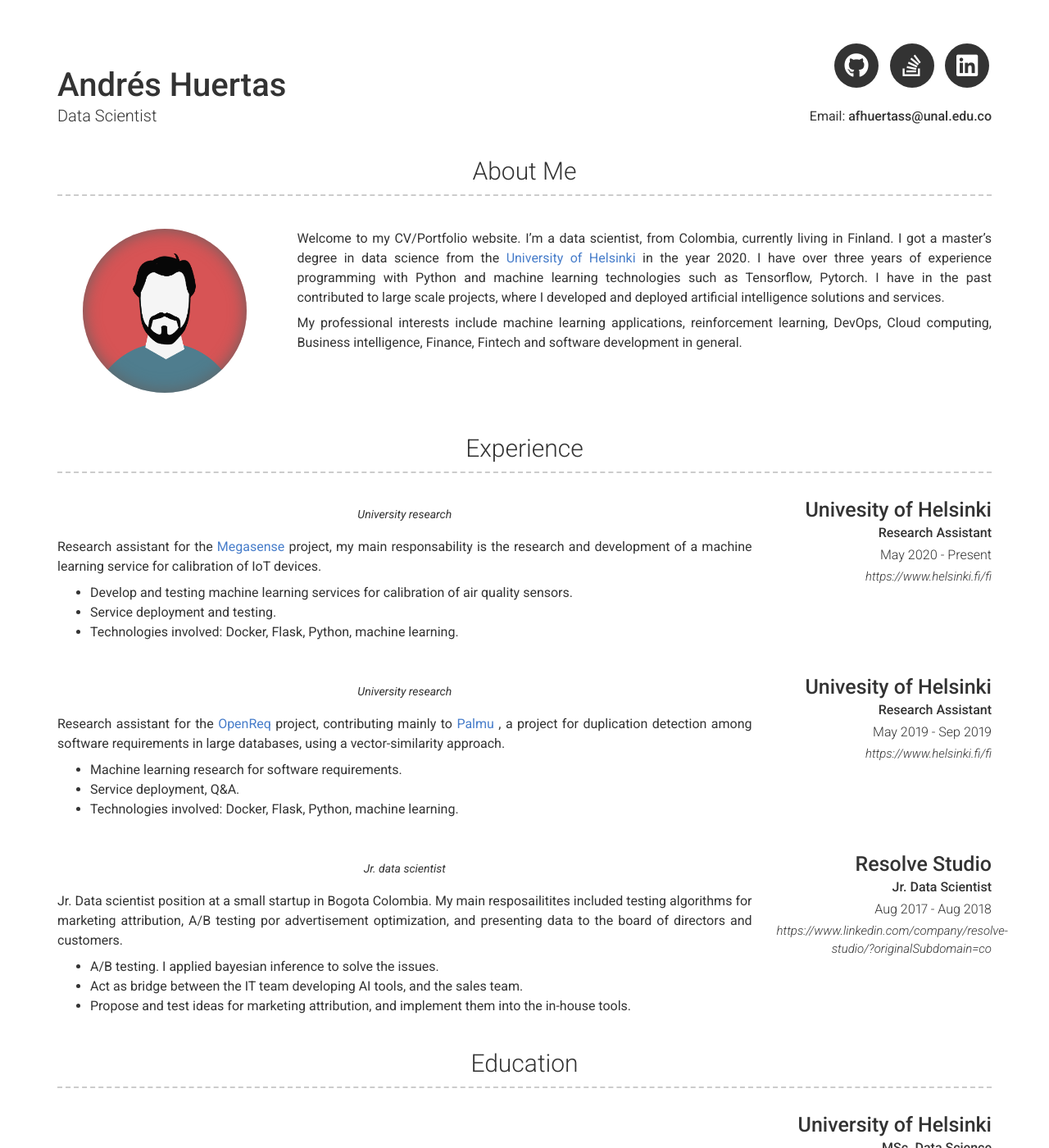
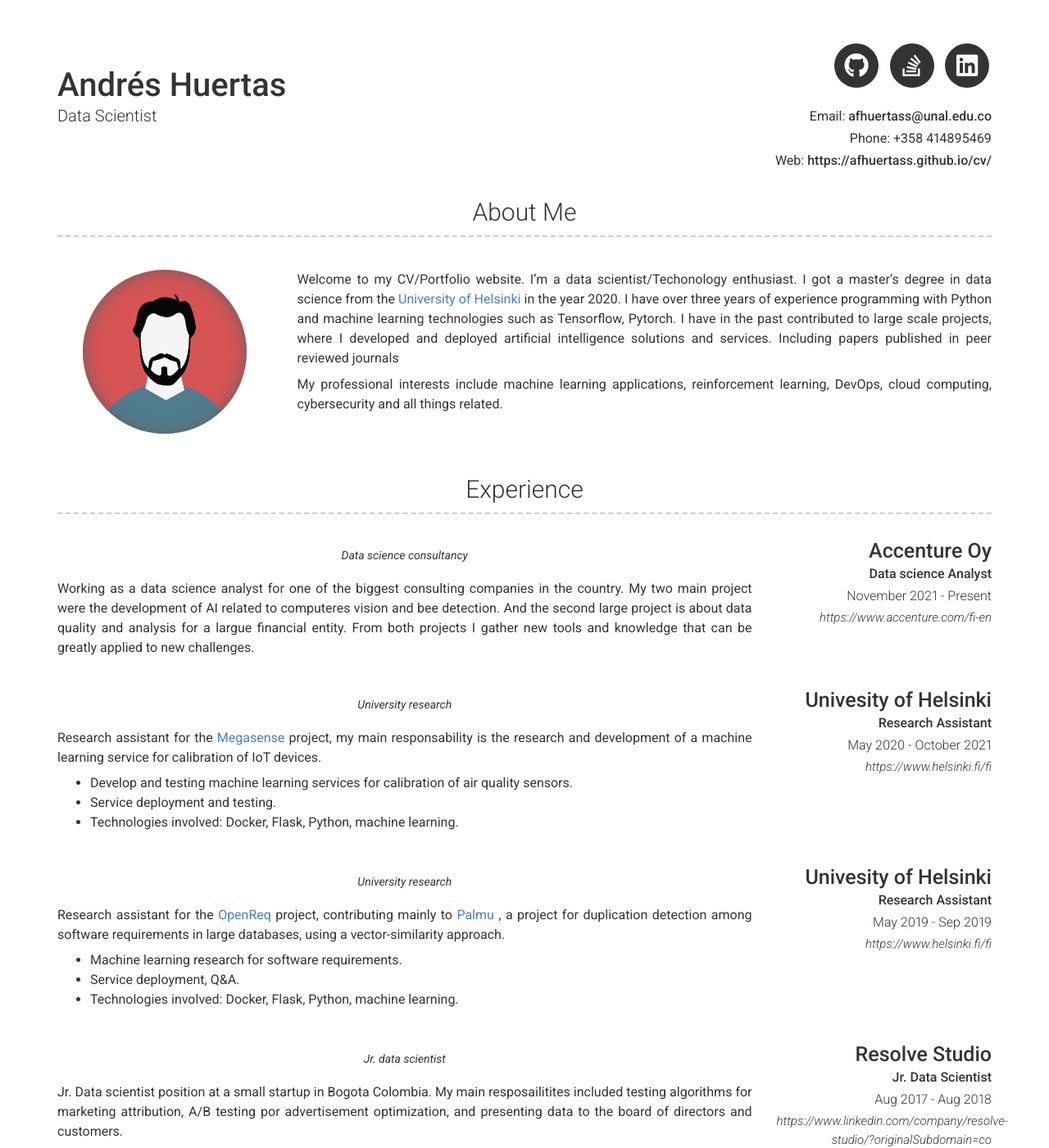
Before and after one commit to afhuertass/cv, a Jekyll site: the page built from index.md, in a window 1280 px wide and 1400 px high. Shown: the whole window at 82% size. Built offline with Jekyll 4.4.1, drawn with Linux system fonts in a browser that asks for light colours; nearby versions of some CDN libraries; some of the changed text lies outside the part shown.

Commit message:
update info

```diff
--- a/_config.yml
+++ b/_config.yml
@@ -10,9 +10,9 @@
 title: Data Scientist
 email: afhuertass@unal.edu.co
 # email_title: Email (Email title override)
-phone:
+phone: +358 414895469
 # phone_title: Phone (Phone title override)
-website:
+website: https://afhuertass.github.io/cv/
 # website_title: Web (Website title override)
 
 # Dark Mode (true/false/never)
@@ -47,9 +47,9 @@
 # about_title: About Me (Use this to override about section title)
 about_profile_image: images/andres.png
 about_content: | # this will include new lines to allow paragraphs
-  Welcome to my CV/Portfolio website. I'm a data scientist, from Colombia, currently living in Finland. I got a master's degree in data science from the <a href="helsinki.fi">University of Helsinki</a> in the year 2020. I have over three years of experience programming with Python and machine learning technologies such as Tensorflow, Pytorch. I have  in the past contributed to large scale projects, where I developed and deployed artificial intelligence solutions and services.
+  Welcome to my CV/Portfolio website. I'm a data scientist/Techonology enthusiast. I got a master's degree in data science from the <a href="helsinki.fi">University of Helsinki</a> in the year 2020. I have over three years of experience programming with Python and machine learning technologies such as Tensorflow, Pytorch. I have  in the past contributed to large scale projects, where I developed and deployed artificial intelligence solutions and services. Including papers published in peer reviewed journals
 
-  My professional interests include machine learning applications, reinforcement learning, DevOps, Cloud computing, Business intelligence, Finance, Fintech and software development in general.
+  My professional interests include machine learning applications, reinforcement learning, DevOps, cloud computing, cybersecurity and all things related.
 
 content:
 
@@ -57,9 +57,18 @@
     layout: list
     content:
       - layout: right
+        title: Accenture Oy
+        sub_title: Data science Analyst
+        caption: November 2021 - Present
+        link: https://www.accenture.com/fi-en
+        quote: >
+          Data science consultancy
+        description:
+          Working as a data science analyst for one of the biggest consulting companies in the country. My two main project were the development of AI related to computeres vision and bee detection. And the second large project is about data quality and analysis for a largue financial entity. From both projects I gather new tools and knowledge that can be greatly applied to new challenges.
+      - layout: right
         title: Univesity of Helsinki
         sub_title: Research Assistant
-        caption: May 2020 - Present
+        caption: May 2020 - October 2021
         link: https://www.helsinki.fi/fi
         quote: >
           University research
@@ -126,6 +135,17 @@
           Bachelor degree in Physics, at the top-1 <a href="https://www.topuniversities.com/universities/universidad-nacional-de-colombia/undergrad">university</a> in Colombia.
 
           I wrote my thesis on the topic of fluid dynamic simulations using the Lattice Boltzman methods and GPU accelerated computing.
+  - title: Research papers
+    layout: list
+    content:
+      - layout: top-left
+        title: Low-Cost Formaldehyde Sensor Evaluation and Calibration in a Controlled Environment
+        link: https://ieeexplore.ieee.org/stamp/stamp.jsp?arnumber=9768827
+        description: I collaborated in the development and testing of the machine learning model presented in the paper. A two stage model for calibration of low cost sensor devices. My main contrubtion was the actual ML model as well as the quantitative analysis of the experimental data collected
+      - layout: top-left
+        title: City Wide Participatory Sensing of Air Quality
+        link: https://www.frontiersin.org/articles/10.3389/fenvs.2021.773778/full
+        description: I contributed providing quantitative and qualitative analysis of the data for the <a href="https://ilmanlaatu.eu/briefly-in-english/" > HOPE </a> project. The project followed volunteers across a period of time with the goal of understanding their exposure to different pollutants, providing insight about contamination and its relation with the citizen's health and habits.
 
   - title: Side projects # Title for the section
     layout: list # Type of content section (list/text)
```
